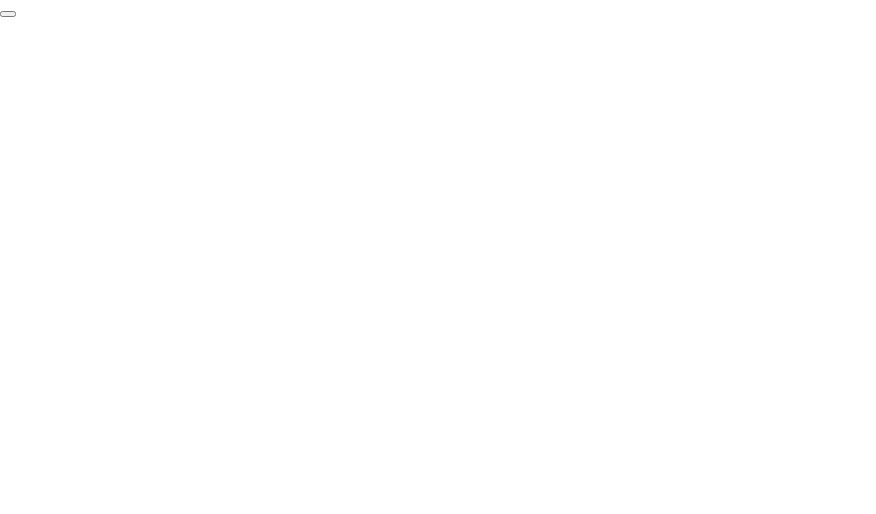
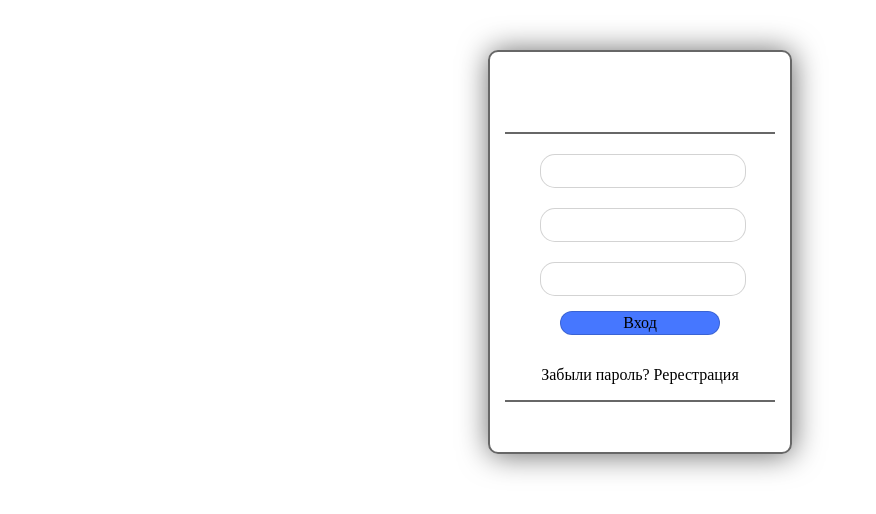
Before and after one commit to ks412/web-lab, a plain HTML site: page index.html in a window 1280 px wide. Shown: the whole page, without its empty margins (0-876 px from the left). Drawn offline with Linux system fonts and the light colour scheme.

Commit message:
css start

```diff
--- a/css/login-form.css
+++ b/css/login-form.css
@@ -0,0 +1,47 @@
+.wrapper {
+    display: flex;
+    flex-direction: column;
+    justify-content: space-between;
+    align-items: center;
+    position: relative;
+    width: 300px;
+    margin: 50px auto;
+    border: solid 2px rgba(0, 0, 0, 0.596);
+    border-radius: 10px;
+    box-shadow: 1px 1px 30px rgba(0, 0, 0, 0.596);
+}
+
+.logo {
+    width: 90%;
+    height: 80px;
+    border-bottom: solid 2px rgba(0, 0, 0, 0.596);
+}
+
+.form {
+    width: 200px;
+    margin: 0 auto;
+}
+
+div input {
+    margin: 20px auto 0 auto;
+    width: 200px;
+    height: 30px;
+    border: solid 1px rgba(0, 0, 0, 0.171);
+    border-radius: 15px;
+
+}
+
+.reg-log {
+    width: 160px;
+    height: 24px;
+    margin: 15px auto;
+    border: solid 1px rgba(0, 0, 0, 0.171);
+    background-color: rgb(70, 119, 255);
+    border-radius: 12px;
+}
+
+.social {
+    width: 90%;
+    height: 50px;
+    border-top: solid 2px rgba(0, 0, 0, 0.596);
+}
--- a/index.html
+++ b/index.html
@@ -15,11 +15,14 @@
 
         </div>
         <div class="form">
-
+            <Input></Input>
+            <Input></Input>
+            <Input></Input>
         </div>
         <button class="reg-log">
-
+            Вход
         </button>
+        <P>Забыли пароль? Ререстрация</P>
         <div class="social">
 
         </div>
```
